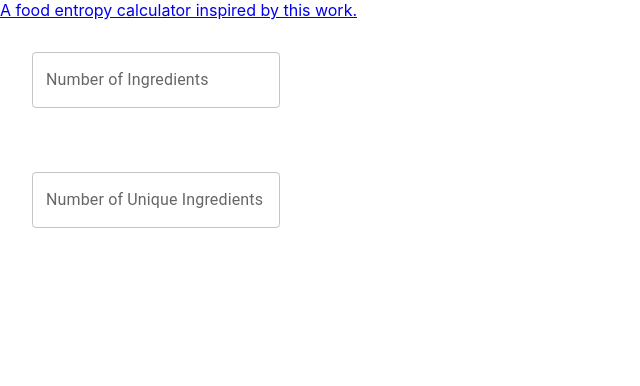
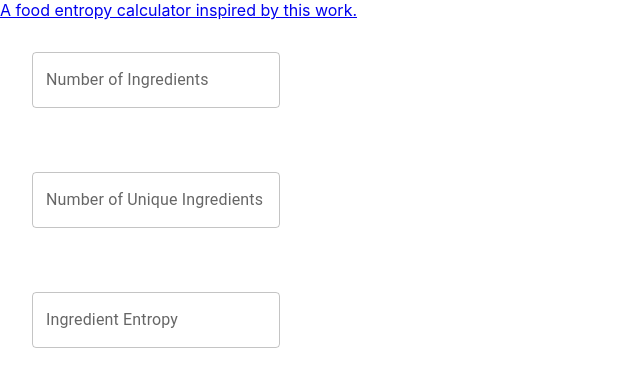
Before and after one commit to nchandlersmith/salad-theory-frontend, a React (Create React App) app: page / in a window 1280 px wide. Shown: the top 386 px of the page, without its empty margins (0-640 px from the left). Built offline with nearby package versions, Linux system fonts and the light colour scheme.

Commit message:
Add calculated ingredient entropy

```diff
--- a/src/App.tsx
+++ b/src/App.tsx
@@ -25,6 +25,14 @@ function App() {
           }}
           label='Number of Unique Ingredients'/>
       </div>
+      <div>
+        <TextField
+          sx={{
+            margin:'2rem'
+          }}
+          label='Ingredient Entropy'
+        />
+      </div>
     </>
   );
 }
```
Also changed, not shown: 1 other file (tests, documents, lock files or other folders).
